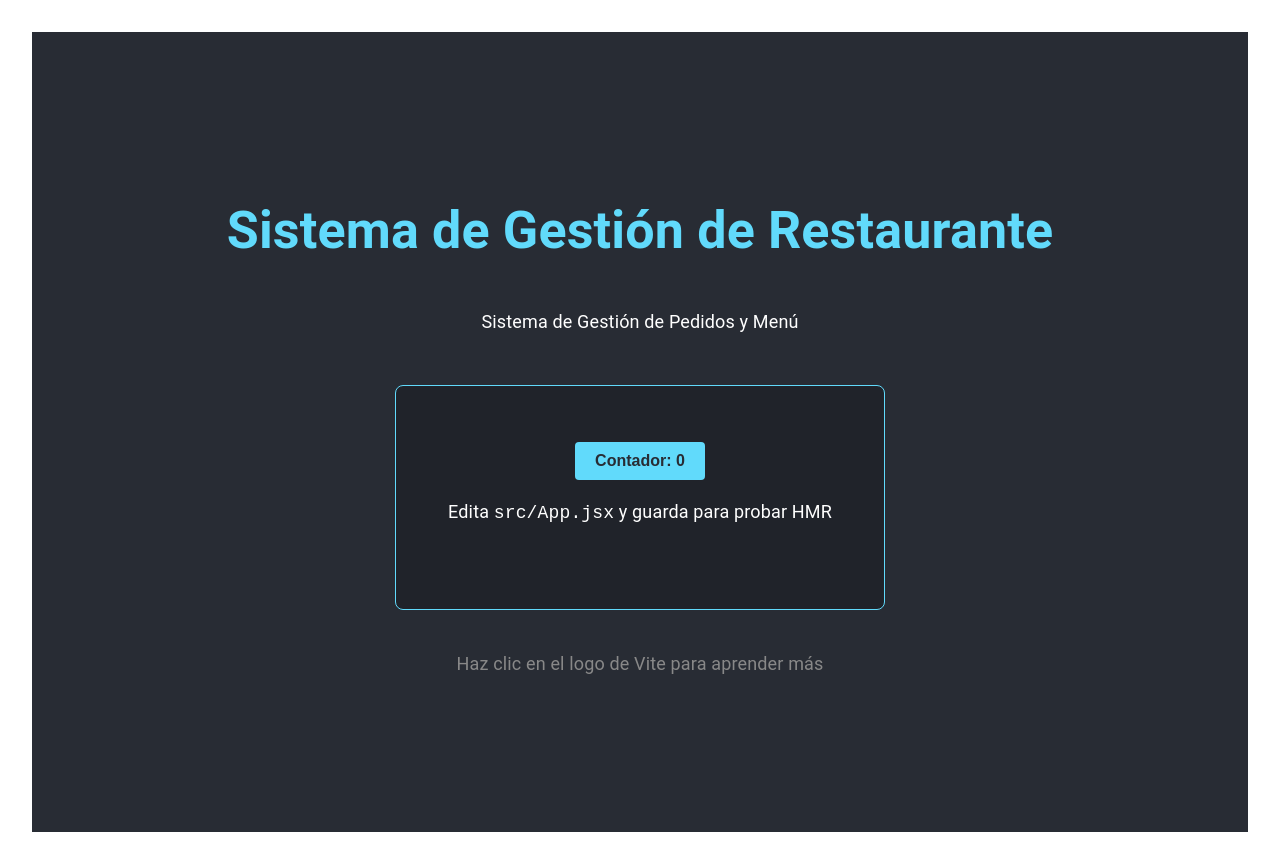
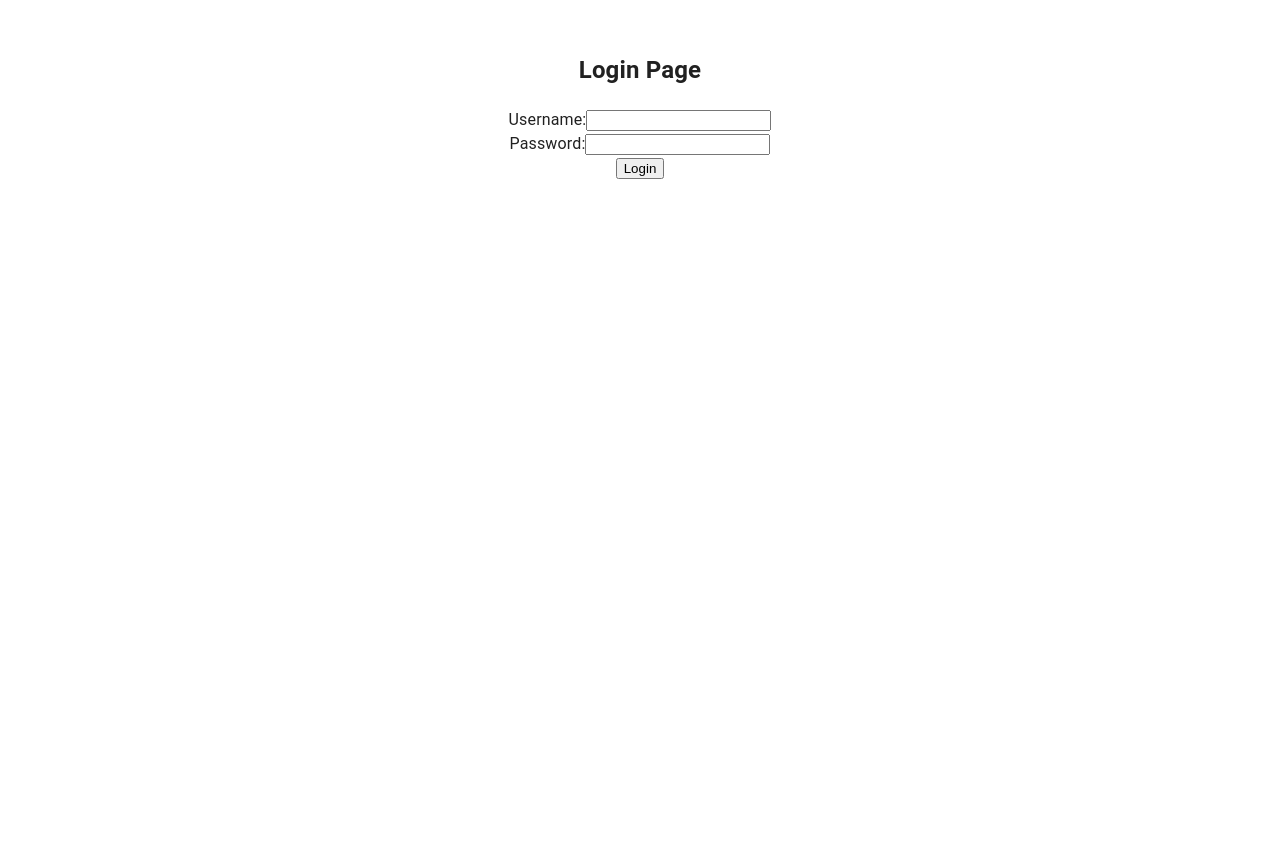
Before and after one commit to MatiJFernandez/EFI-FrontEnd, a React (Vite) app: page /login in a window 1280 px wide. After the commit the page ends 800 px from the top, so only its background shows below. Built offline with nearby package versions, Linux system fonts and the light colour scheme.

Commit message:
feat: Configuración de React Router con rutas públicas y privadas

```diff
--- a/package.json
+++ b/package.json
@@ -30,6 +30,7 @@
     "@mui/icons-material": "^7.3.4",
     "@mui/material": "^7.3.4",
     "react": "^19.2.0",
-    "react-dom": "^19.2.0"
+    "react-dom": "^19.2.0",
+    "react-router-dom": "^7.9.4"
   }
 }
--- a/src/App.jsx
+++ b/src/App.jsx
@@ -1,28 +1,30 @@
-import { useState } from 'react'
-import './App.css'
+import React from 'react';
+import { BrowserRouter as Router, Routes, Route } from 'react-router-dom';
+import Home from './components/Home';
+import Dashboard from './components/Dashboard';
+import Login from './components/Login';
+import PrivateRoute from './components/PrivateRoute';
+import './App.css';
 
 function App() {
-  const [count, setCount] = useState(0)
-
   return (
-    <div className="App">
-      <header className="App-header">
-        <h1>Sistema de Gestión de Restaurante</h1>
-        <p>Sistema de Gestión de Pedidos y Menú</p>
-        <div className="card">
-          <button onClick={() => setCount((count) => count + 1)}>
-            Contador: {count}
-          </button>
-          <p>
-            Edita <code>src/App.jsx</code> y guarda para probar HMR
-          </p>
-        </div>
-        <p className="read-the-docs">
-          Haz clic en el logo de Vite para aprender más
-        </p>
-      </header>
-    </div>
-  )
+    <Router>
+      <div className="App">
+        <Routes>
+          <Route path="/" element={<Home />} />
+          <Route path="/login" element={<Login />} />
+          <Route
+            path="/dashboard"
+            element={
+              <PrivateRoute>
+                <Dashboard />
+              </PrivateRoute>
+            }
+          />
+        </Routes>
+      </div>
+    </Router>
+  );
 }
 
-export default App
+export default App;
--- /dev/null
+++ b/src/components/Dashboard.jsx
@@ -0,0 +1,14 @@
+import React from 'react';
+import { Link } from 'react-router-dom';
+
+const Dashboard = () => {
+  return (
+    <div>
+      <h2>Dashboard Page (Private)</h2>
+      <p>Welcome to your private dashboard!</p>
+      <Link to="/">Go to Home</Link>
+    </div>
+  );
+};
+
+export default Dashboard;
--- /dev/null
+++ b/src/components/Home.jsx
@@ -0,0 +1,18 @@
+import React from 'react';
+import { Link } from 'react-router-dom';
+
+const Home = () => {
+  return (
+    <div>
+      <h2>Home Page</h2>
+      <nav>
+        <ul>
+          <li><Link to="/dashboard">Dashboard (Private)</Link></li>
+          <li><Link to="/login">Login</Link></li>
+        </ul>
+      </nav>
+    </div>
+  );
+};
+
+export default Home;
--- /dev/null
+++ b/src/components/Login.jsx
@@ -0,0 +1,46 @@
+import React, { useState } from 'react';
+import { useNavigate } from 'react-router-dom';
+
+const Login = () => {
+  const [username, setUsername] = useState('');
+  const [password, setPassword] = useState('');
+  const navigate = useNavigate();
+
+  const handleLogin = (e) => {
+    e.preventDefault();
+    // In a real app, you would authenticate with a backend
+    if (username === 'user' && password === 'password') {
+      localStorage.setItem('isAuthenticated', 'true');
+      navigate('/dashboard');
+    } else {
+      alert('Invalid credentials');
+    }
+  };
+
+  return (
+    <div>
+      <h2>Login Page</h2>
+      <form onSubmit={handleLogin}>
+        <div>
+          <label>Username:</label>
+          <input
+            type="text"
+            value={username}
+            onChange={(e) => setUsername(e.target.value)}
+          />
+        </div>
+        <div>
+          <label>Password:</label>
+          <input
+            type="password"
+            value={password}
+            onChange={(e) => setPassword(e.target.value)}
+          />
+        </div>
+        <button type="submit">Login</button>
+      </form>
+    </div>
+  );
+};
+
+export default Login;
--- /dev/null
+++ b/src/components/PrivateRoute.jsx
@@ -0,0 +1,9 @@
+import React from 'react';
+import { Navigate } from 'react-router-dom';
+
+const PrivateRoute = ({ children }) => {
+  const isAuthenticated = localStorage.getItem('isAuthenticated');
+  return isAuthenticated ? children : <Navigate to="/login" />;
+};
+
+export default PrivateRoute;
```
Also changed, not shown: 1 other file (tests, documents, lock files or other folders).
